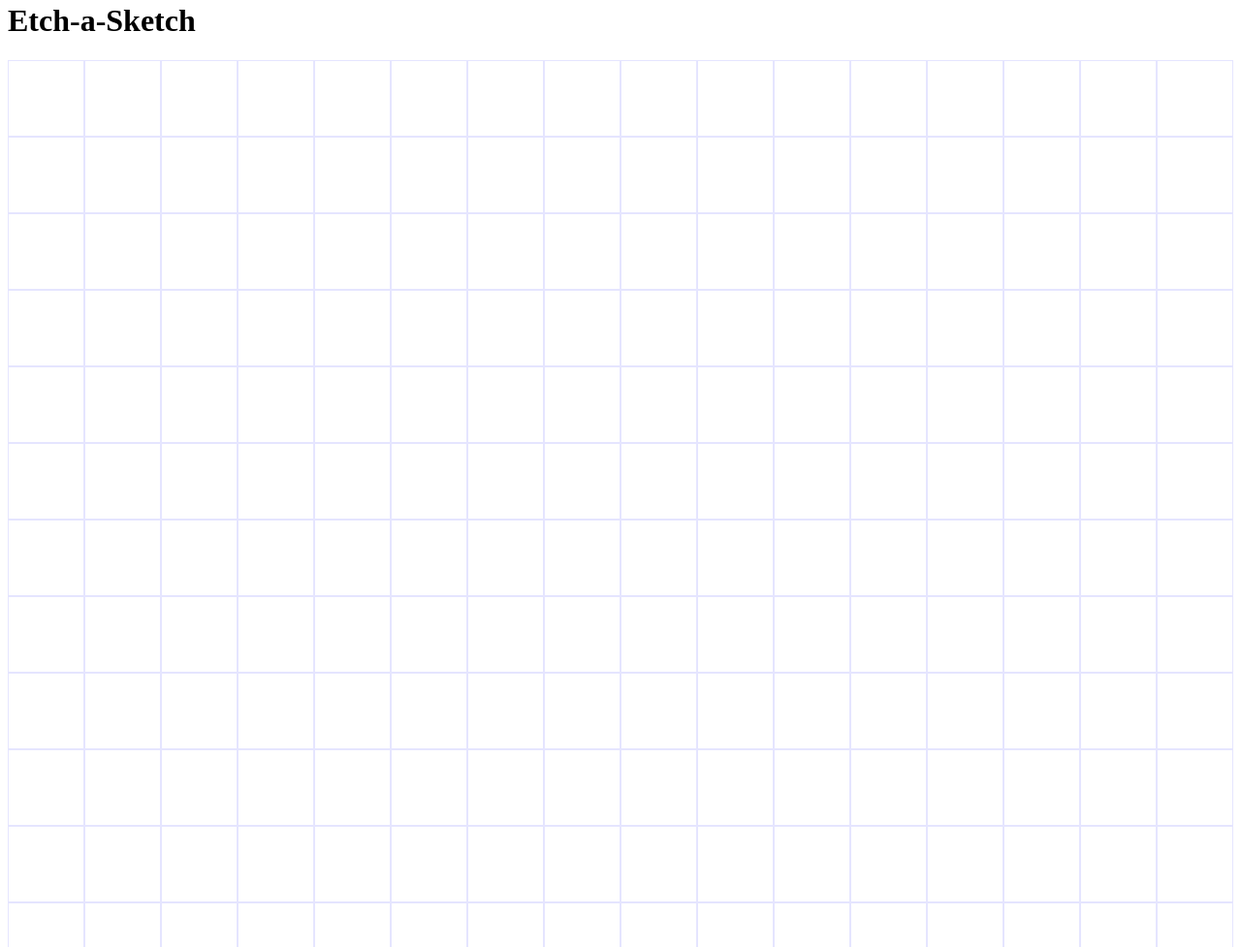
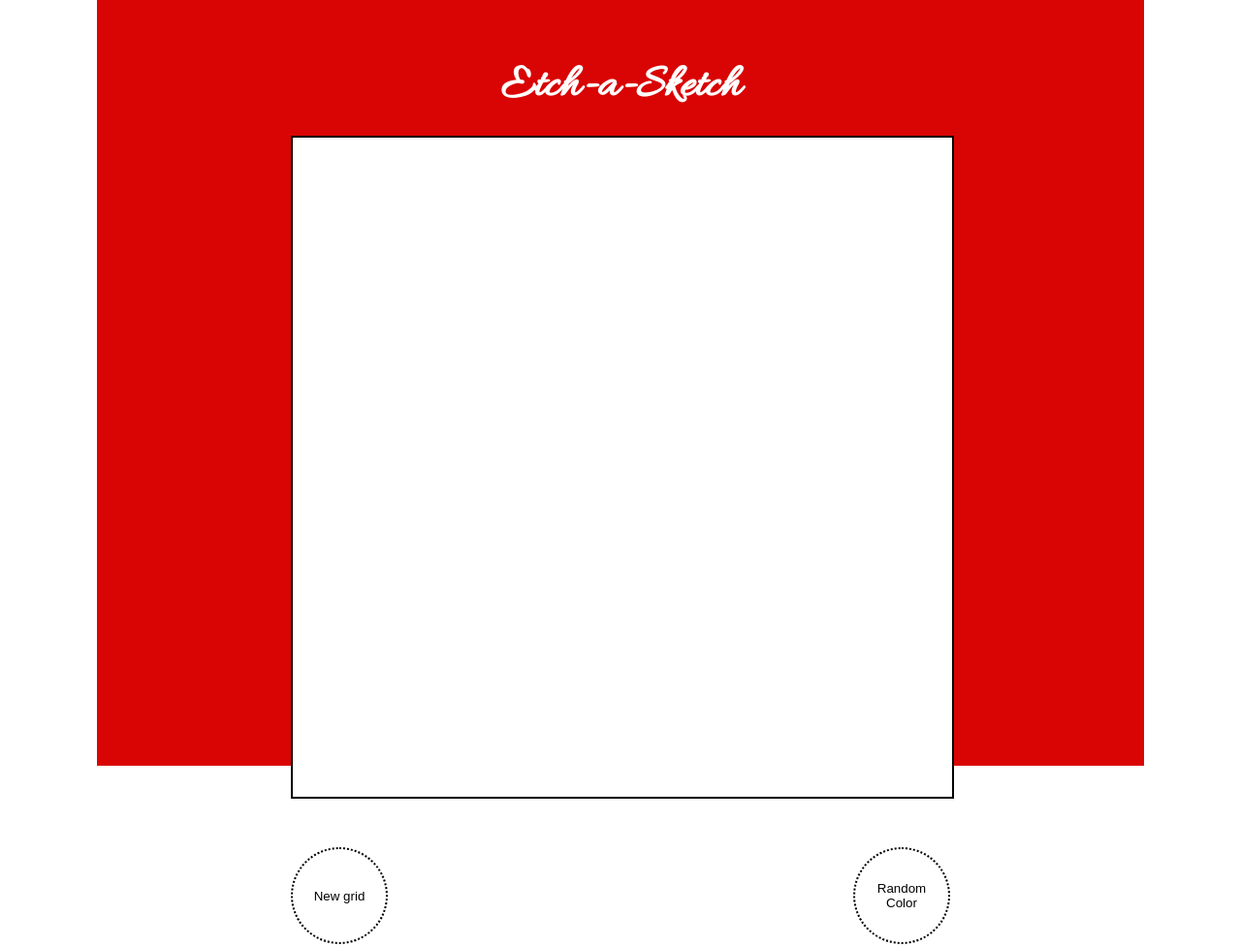
Before and after one commit to jmcclung3509/etch-a-sketch, a plain HTML site: page index.html in a window 1280 px wide. Shown: the part 18-995 px from the top of the page at 97% size. Drawn offline with Linux system fonts and the light colour scheme.

Commit message:
Update style.css

```diff
--- a/style.css
+++ b/style.css
@@ -1,13 +1,34 @@
 
+body {
 
+    height: 100vh;
+    display: flex;
+    justify-content: center;
+
+}
 .container{
     margin: 0;
-    padding: 0;
+    width: 100%;
+    max-width: 680px;
+    padding: 50px 200px 0;;
+    background-color: rgb(217, 4, 4);
+
 }
+
+h1 {
+    color: white;
+    text-align: center;
+    padding: 20px 0;
+    margin: 0;
+    font-family: 'Allura', cursive;
+    font-size: 3rem;
+}
+
 .innerContainer {
+    border: 2px solid black;
+    background-color: white;
     margin: auto;
     width: 100%;
-    height: 100%;
     display: flex;
     justify-content: center;
     flex-flow: row wrap;
@@ -15,7 +36,7 @@
 .box {
     box-sizing: border-box;
     aspect-ratio: 1;
-    border: 1px solid blue;
+    /* border: 1px solid blue; */
 }
 .hoverEffect {
     background-color:rgb(105,105,105)
@@ -23,15 +44,16 @@
 }
 .btn_container {
     display: flex;
-    justify-content: center;
+    justify-content: space-between;
     width: 100%;
-    margin: 20px;
-    gap: 40px;
+    margin: 50px auto;
+
 }
 .btn {
-padding: 7px 13px;
-background-color: lavender;
-border: 1px solid rgb(207, 207, 246);
-border-radius: 12px;
+width: 100px;
+height: 100px;
+background-color: white;
+border: 2px dotted black;
+border-radius: 50%;
 
 }
```
